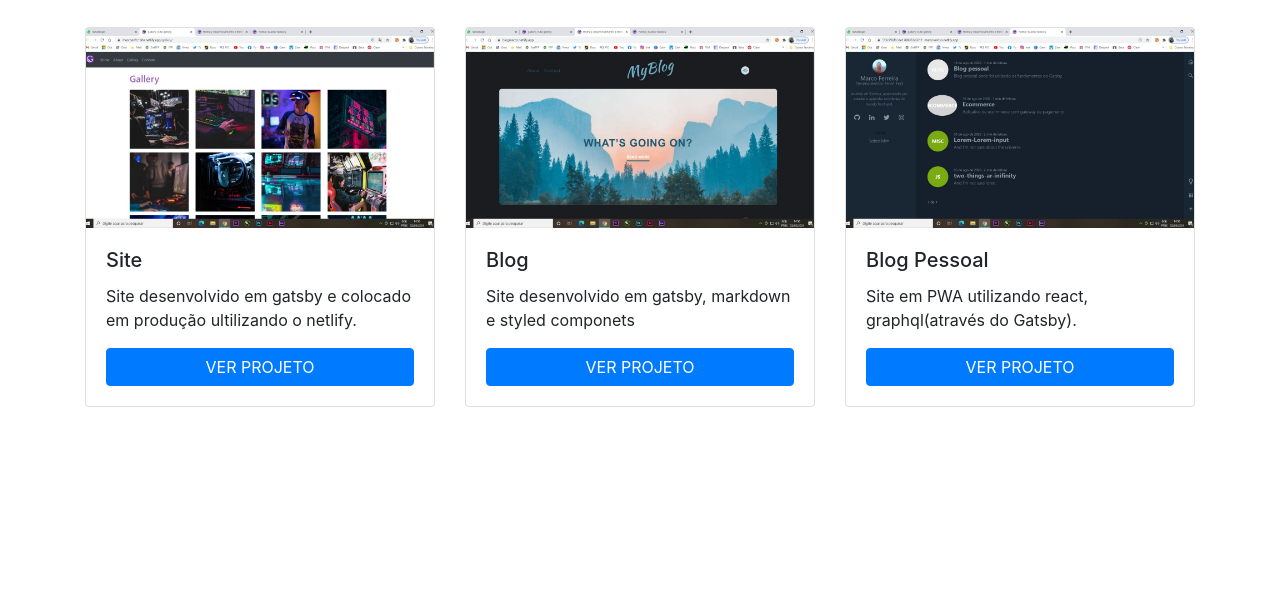
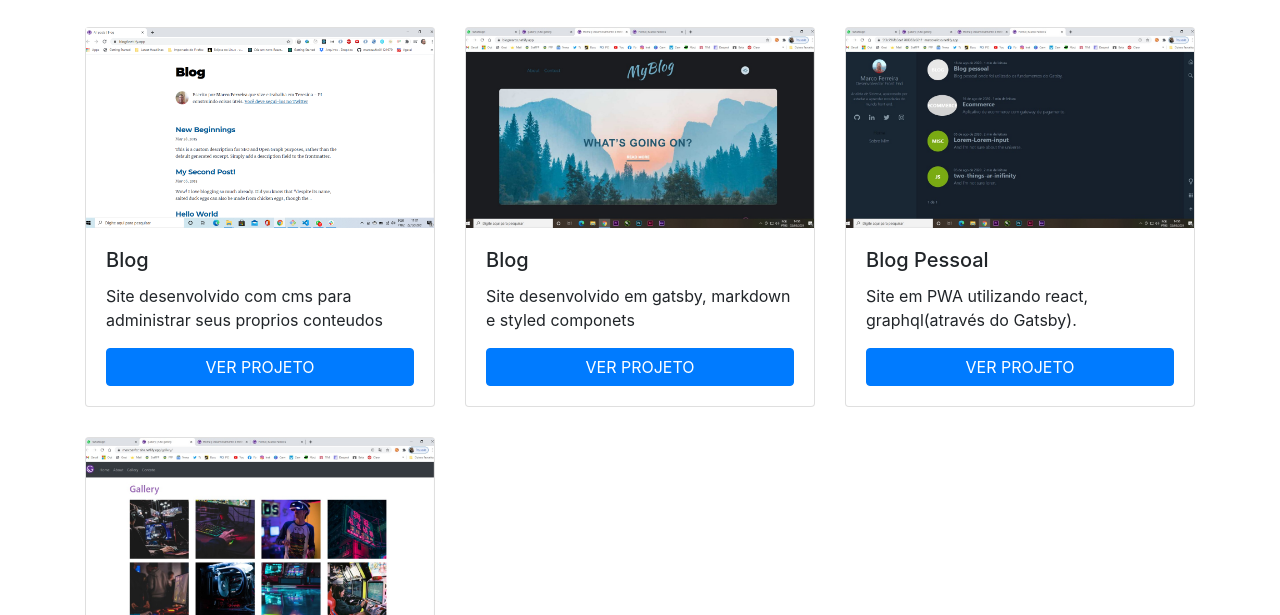
Before and after one commit to marcoavfcc01121979/Curriculum, a Gatsby site: page /projetos in a window 1280 px wide. Shown: the part 185-800 px from the top of the page. Built offline with nearby package versions, Linux system fonts and the light colour scheme; Gatsby itself is replaced by a stand-in of ours.

Commit message:
more one blog example

```diff
--- a/utils/projetos.js
+++ b/utils/projetos.js
@@ -1,13 +1,14 @@
 import Site from '../src/images/WhatsApp.jpeg';
 import Blog from '../src/images/WhatsApp1.jpeg';
 import BlogPessoal from '../src/images/WhatsApp2.jpeg';
+import bloge from '../src/images/blog-e.png';
 
 export default [
     {
-        title: "Site",
-        description: "Site desenvolvido em gatsby e colocado em produção ultilizando o netlify.",
-        url: "https://marcoavfcc-site.netlify.app/",
-        image: Site
+        title: "Blog",
+        description: "Site desenvolvido com cms para administrar seus proprios conteudos",
+        url: "https://blogf.netlify.app/",
+        image: bloge
     },
     {
         title: "Blog",
@@ -20,5 +21,11 @@ export default [
         description: "Site em PWA utilizando react, graphql(através do Gatsby).",
         url: "https://5f3c796fb3ae1700083c601f--marcoveloso.netlify.app/",
         image: BlogPessoal
-    }
+    },
+    {
+        title: "Site",
+        description: "Site desenvolvido em gatsby e colocado em produção ultilizando o netlify.",
+        url: "https://marcoavfcc-site.netlify.app/",
+        image: Site
+    },
 ]
```
Also changed, not shown: src/images/blog-e.png (added).
